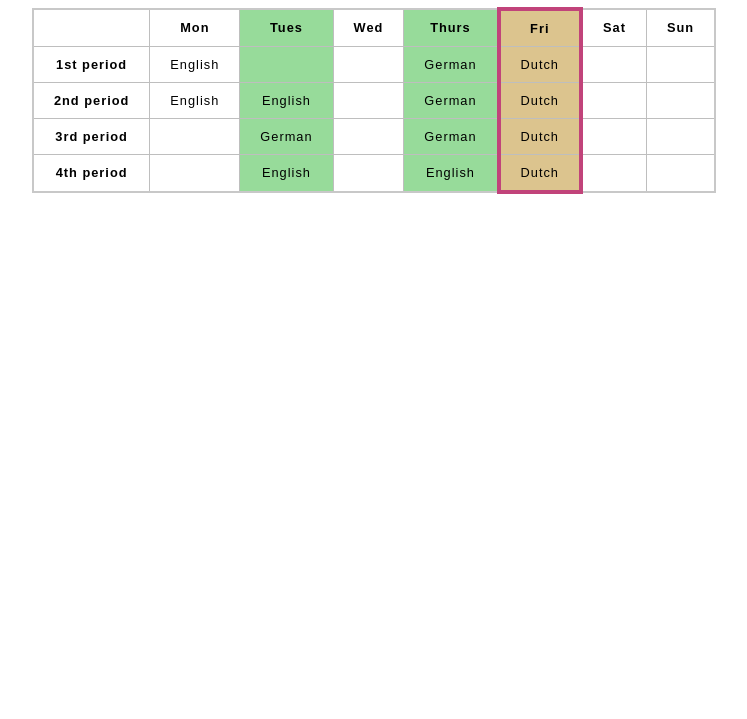
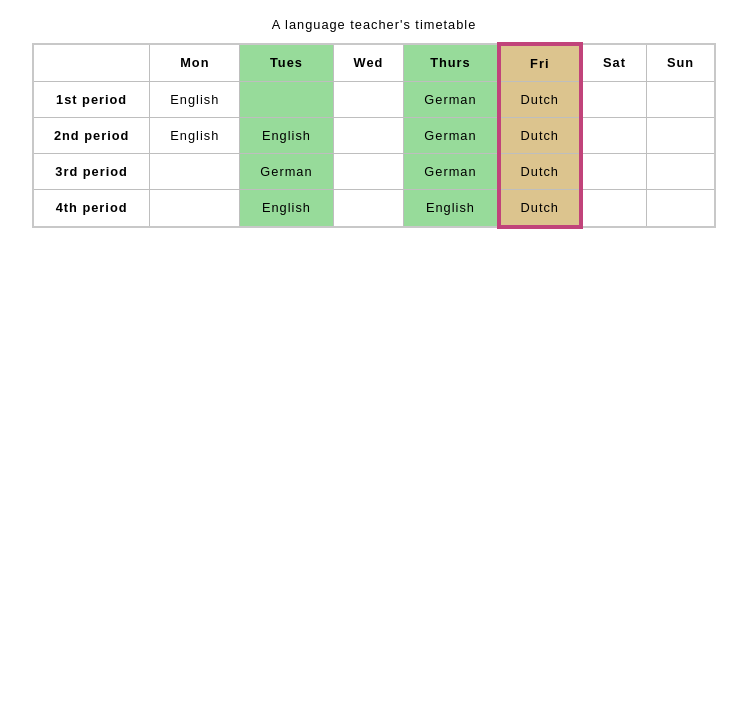
Before and after one commit to jmolinski04/intermediate-html-css-theodinproject, a plain HTML site: page timetable-mdn/timetable.html in a window 1280 px wide. Shown: the part 81-800 px from the top of the page, without its empty margins (266-1013 px from the left). Drawn offline with Linux system fonts and the light colour scheme.

Commit message:
Updated according to advanced section of the mdn tables article

```diff
--- a/timetable-mdn/timetable.html
+++ b/timetable-mdn/timetable.html
@@ -11,6 +11,10 @@
       <h1>School timetable</h1>
 
       <table>
+        <caption>
+          A language teacher's timetable
+        </caption>
+
         <colgroup>
           <col />
           <col />
```
